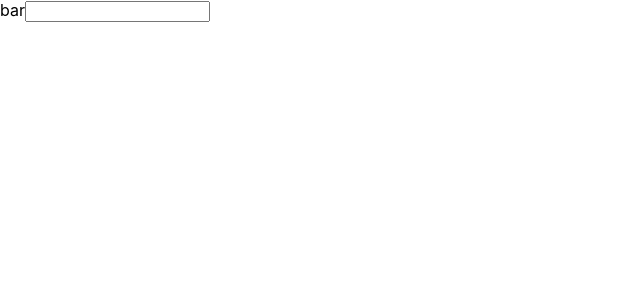
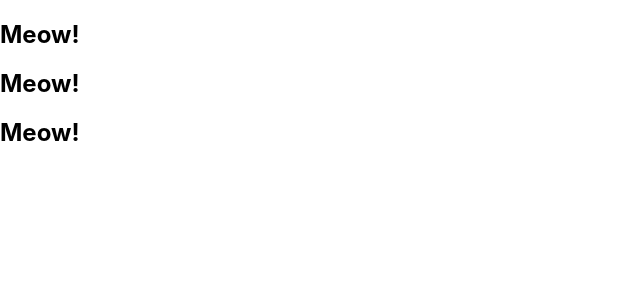
Before and after one commit to aguriken/react-crud-app, a React (Create React App) app: page / in a window 1280 px wide. Shown: the top 300 px of the page, without its empty margins (0-640 px from the left). Built offline with nearby package versions, Linux system fonts and the light colour scheme.

Commit message:
create class component and functional component

```diff
--- a/src/App.js
+++ b/src/App.js
@@ -1,14 +1,28 @@
 import React, { Component } from 'react';
 
-class App extends Component {
-  render() {
-    return (
-    <React.Fragment>
-      <label htmlFor="bar">bar</label>
-      <input type="text" onChange={() => {console.log("I am clicked!")}} />
-    </React.Fragment>
-    )
-  }
+// class App extends Component {
+//   render() {
+//     return (
+//     <React.Fragment>
+//       <label htmlFor="bar">bar</label>
+//       <input type="text" onChange={() => {console.log("I am clicked!")}} />
+//     </React.Fragment>
+//     )
+//   }
+// }
+
+const App = () => {
+  return (
+    <div>
+      <Cat />
+      <Cat />
+      <Cat />
+    </div>
+  )
+}
+
+const Cat = () => {
+  return <h2>Meow!</h2>
 }
 
 export default App;
```
